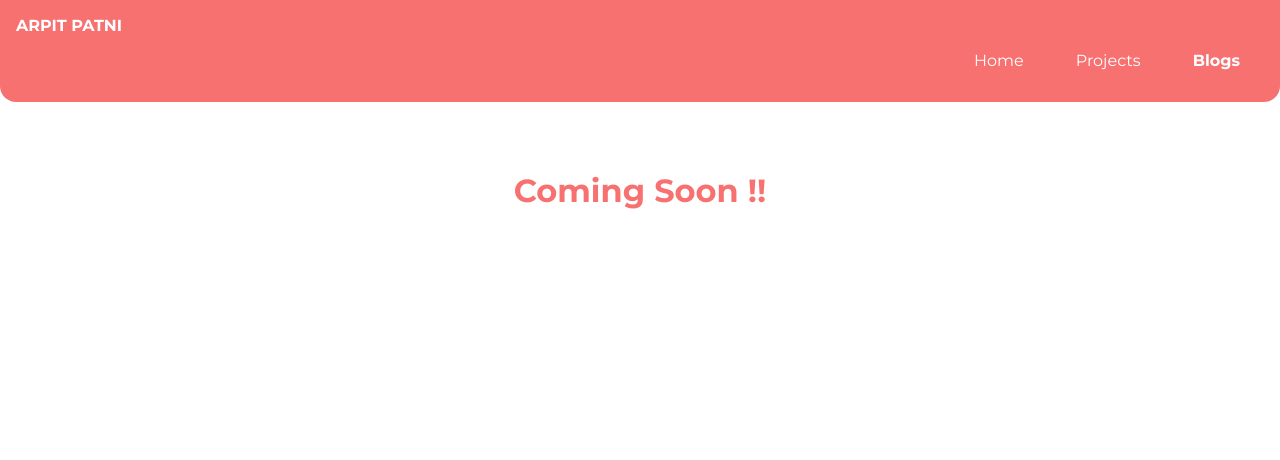
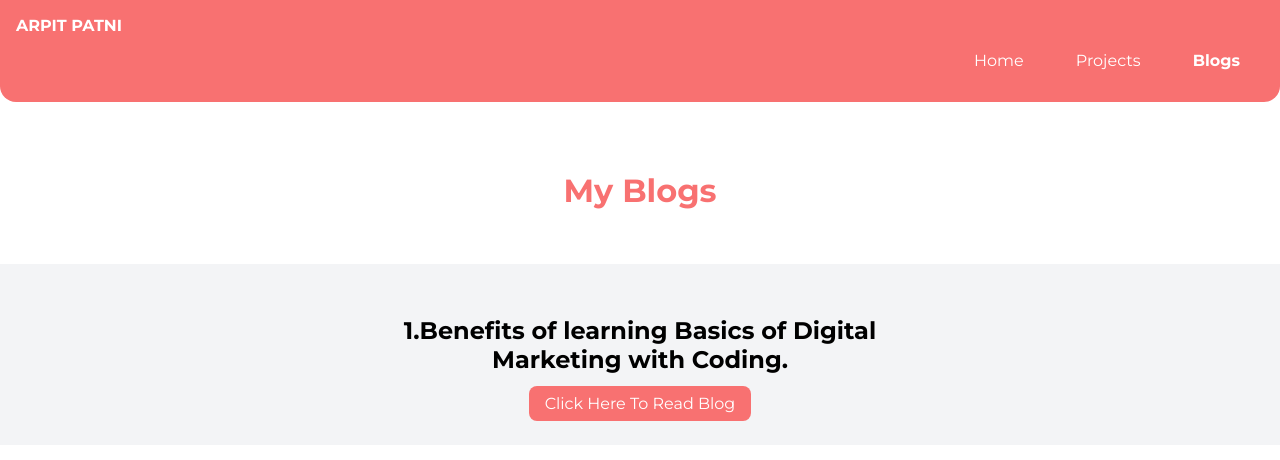
Before and after one commit to ArpitPatni/portfolio, a plain HTML site: page blogs.html in a window 1280 px wide. Drawn offline with Linux system fonts and the light colour scheme.

Commit message:
Feat: added blog

```diff
--- a/blogs.html
+++ b/blogs.html
@@ -26,8 +26,16 @@
 
     <header class="hero">
 
-        <h1 class="hero-heading"><span class="heading-highlighted-text">Coming Soon !!</span>   </h1>
+        <h1 class="hero-heading"><span class="heading-highlighted-text">My Blogs</span>   </h1>
     </header>
+
+    <section class="section offwhite">
+        <div class="container container-center">
+            <h1>1.Benefits of learning Basics of Digital Marketing with Coding.</h1>
+            <a class="link-primary" href="https://medium.com/@thearpitpatni/benefits-of-learning-basics-of-digital-marketing-with-coding-7b1364251cf3">Click Here To Read Blog</a>
+        </div>
+
+    </section>
 
 </body>
 </html>
```
